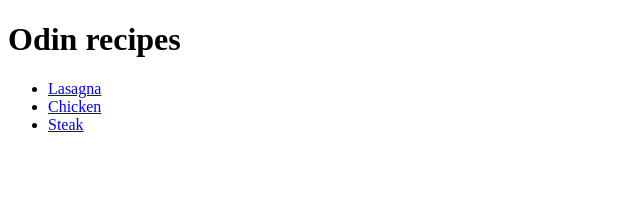
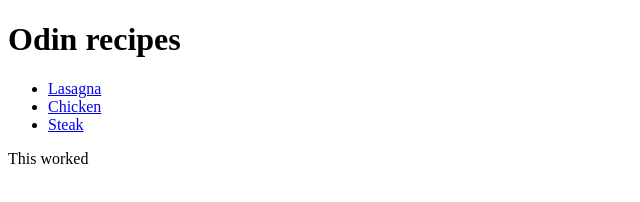
Before and after one commit to JonasVdH4/odin-recipes, a plain HTML site: page index.html in a window 1280 px wide. Shown: the full height of the page, 0-640 px from the left. Drawn offline with Linux system fonts and the light colour scheme.

Commit message:
testing if changes are made to the web automaticaly

```diff
--- a/index.html
+++ b/index.html
@@ -12,5 +12,6 @@
         <li><a href="./recipes/chicken.html">Chicken</a></li>
         <li><a href="./recipes/steak.html">Steak</a></li>
     </ul>
+    <p>This worked</p>
 </body>
 </html>
```
